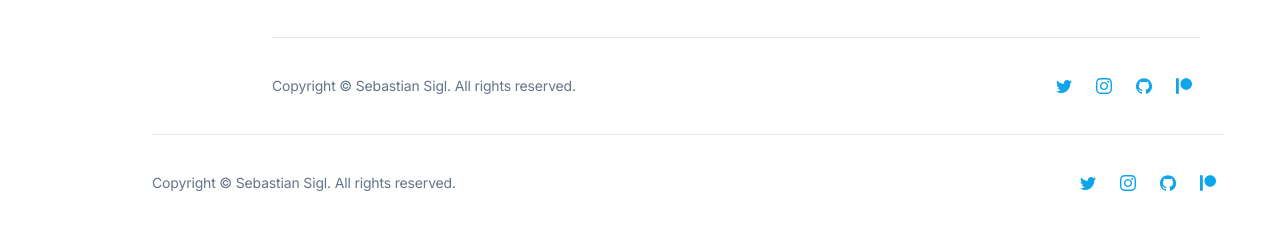
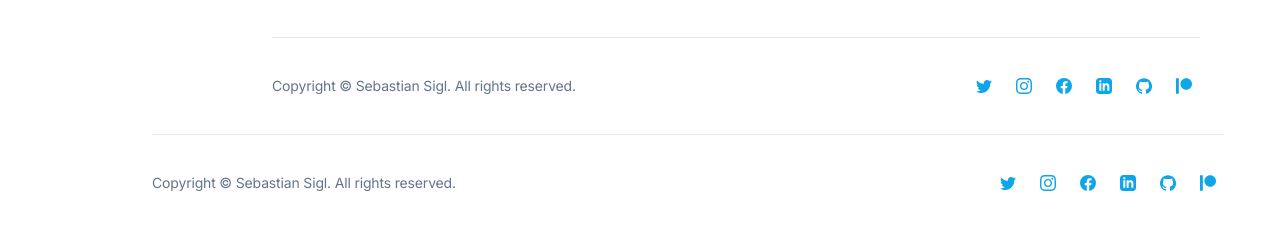
Before and after one commit to sesigl/personal-website, a Next.js app: page /post in a window 1280 px wide. Shown: the part 3382-3610 px from the top of the page. Built offline with nearby package versions, Linux system fonts and the light colour scheme.

Commit message:
Add social links for FB and linked in

```diff
--- a/src/configuration.ts
+++ b/src/configuration.ts
@@ -6,6 +6,8 @@ const configuration = {
       instagram: "https://www.instagram.com/sesigl89/",
       github: "https://github.com/sesigl",
       patreon: "https://patreon.com/SebastianSigl",
+      facebook: "https://www.facebook.com/profile.php?id=100086253756321",
+      linkedIn: "https://www.linkedin.com/in/sesigl/",
     },
   },
 };
--- a/src/partials/Footer.tsx
+++ b/src/partials/Footer.tsx
@@ -37,6 +37,46 @@ function Footer() {
                   className="w-4 h-4 m-2 fill-current"
                 >
                   <path d="M12 2.163c3.204 0 3.584.012 4.85.07 3.252.148 4.771 1.691 4.919 4.919.058 1.265.069 1.645.069 4.849 0 3.205-.012 3.584-.069 4.849-.149 3.225-1.664 4.771-4.919 4.919-1.266.058-1.644.07-4.85.07-3.204 0-3.584-.012-4.849-.07-3.26-.149-4.771-1.699-4.919-4.92-.058-1.265-.07-1.644-.07-4.849 0-3.204.013-3.583.07-4.849.149-3.227 1.664-4.771 4.919-4.919 1.266-.057 1.645-.069 4.849-.069zm0-2.163c-3.259 0-3.667.014-4.947.072-4.358.2-6.78 2.618-6.98 6.98-.059 1.281-.073 1.689-.073 4.948 0 3.259.014 3.668.072 4.948.2 4.358 2.618 6.78 6.98 6.98 1.281.058 1.689.072 4.948.072 3.259 0 3.668-.014 4.948-.072 4.354-.2 6.782-2.618 6.979-6.98.059-1.28.073-1.689.073-4.948 0-3.259-.014-3.667-.072-4.947-.196-4.354-2.617-6.78-6.979-6.98-1.281-.059-1.69-.073-4.949-.073zm0 5.838c-3.403 0-6.162 2.759-6.162 6.162s2.759 6.163 6.162 6.163 6.162-2.759 6.162-6.163c0-3.403-2.759-6.162-6.162-6.162zm0 10.162c-2.209 0-4-1.79-4-4 0-2.209 1.791-4 4-4s4 1.791 4 4c0 2.21-1.791 4-4 4zm6.406-11.845c-.796 0-1.441.645-1.441 1.44s.645 1.44 1.441 1.44c.795 0 1.439-.645 1.439-1.44s-.644-1.44-1.439-1.44z" />
+                </svg>
+              </a>
+            </li>
+            <li>
+              <a
+                className="flex justify-center items-center text-sky-500 hover:text-sky-600 transition duration-150 ease-in-out"
+                aria-label="Facebook"
+                target="_blank"
+                href={configuration.links.socialMedia.facebook}
+              >
+                <svg
+                  xmlns="http://www.w3.org/2000/svg"
+                  className="w-4 h-4 m-2 fill-current"
+                  width="24"
+                  height="24"
+                  viewBox="0 0 14222 14222"
+                >
+                  <circle cx="7111" cy="7112" r="7111" />
+                  <path
+                    d="M9879 9168l315-2056H8222V5778c0-562 275-1111 1159-1111h897V2917s-814-139-1592-139c-1624 0-2686 984-2686 2767v1567H4194v2056h1806v4969c362 57 733 86 1111 86s749-30 1111-86V9168z"
+                    fill="#ffffff"
+                  />
+                </svg>
+              </a>
+            </li>
+            <li>
+              <a
+                className="flex justify-center items-center text-sky-500 hover:text-sky-600 transition duration-150 ease-in-out"
+                aria-label="LinkedIn"
+                target="_blank"
+                href={configuration.links.socialMedia.linkedIn}
+              >
+                <svg
+                  xmlns="http://www.w3.org/2000/svg"
+                  className="w-4 h-4 m-2 fill-current"
+                  width="24"
+                  height="24"
+                  viewBox="0 0 24 24"
+                >
+                  <path d="M19 0h-14c-2.761 0-5 2.239-5 5v14c0 2.761 2.239 5 5 5h14c2.762 0 5-2.239 5-5v-14c0-2.761-2.238-5-5-5zm-11 19h-3v-11h3v11zm-1.5-12.268c-.966 0-1.75-.79-1.75-1.764s.784-1.764 1.75-1.764 1.75.79 1.75 1.764-.783 1.764-1.75 1.764zm13.5 12.268h-3v-5.604c0-3.368-4-3.113-4 0v5.604h-3v-11h3v1.765c1.396-2.586 7-2.777 7 2.476v6.759z" />
                 </svg>
               </a>
             </li>
```
